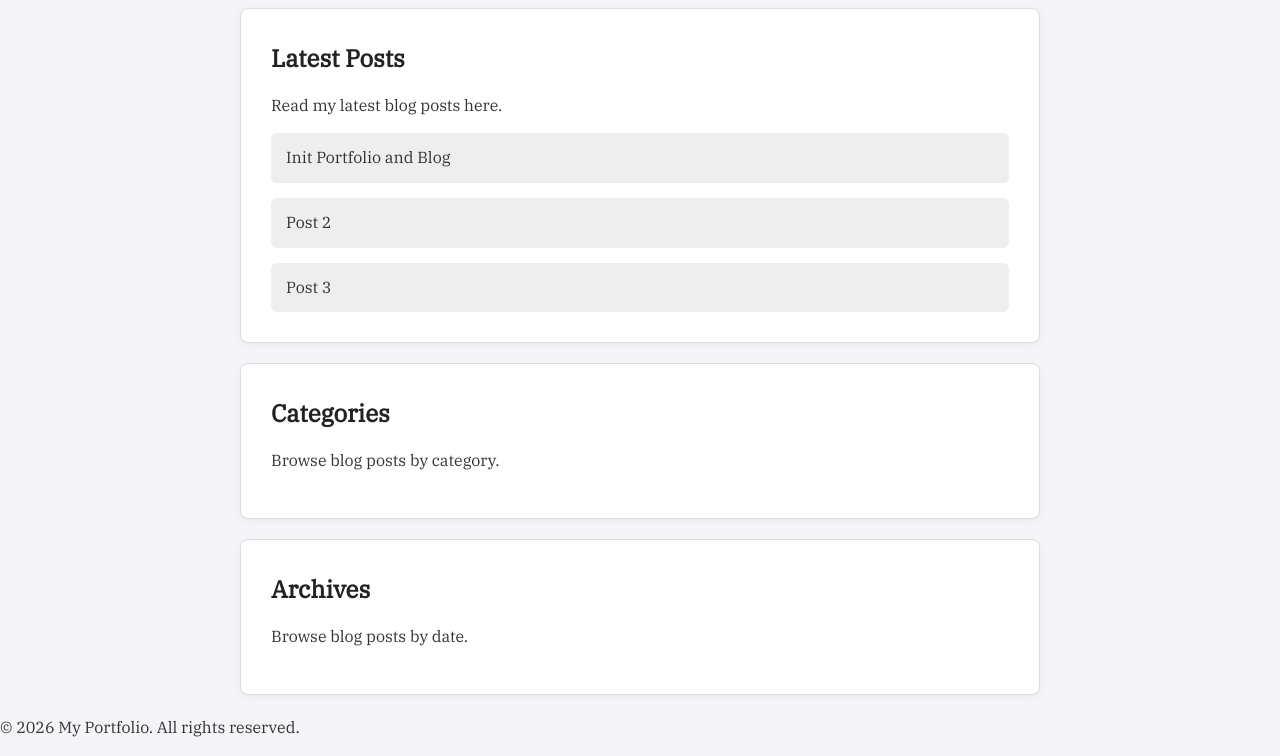
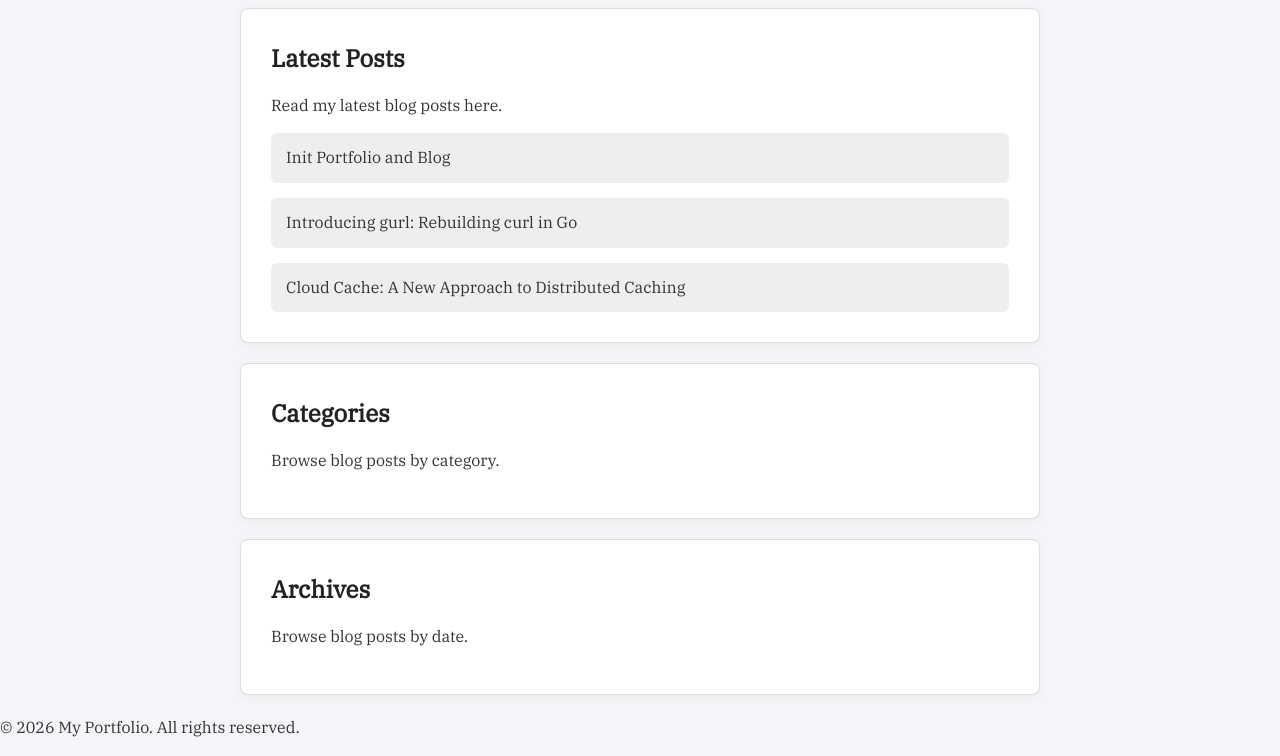
Before and after one commit to PlutoPro/Portfolio, a website: page blog.html in a window 1280 px wide. Shown: the part 158-914 px from the top of the page. Drawn offline with Linux system fonts and the light colour scheme; files whose address does not match are found by name.

Commit message:
added details to blog page posts regarding newest project and the next project coming up.

```diff
--- a/blog.html
+++ b/blog.html
@@ -24,8 +24,8 @@
     <p>Read my latest blog posts here.</p>
     <ul class="latest-posts">
         <li><a href="blog/post_1.html" class="ibm-plex-serif-regular">Init Portfolio and Blog</a></li>
-        <li><a href="blog/post_2.html" class="ibm-plex-serif-regular">Post 2</a></li>
-        <li><a href="blog/post_3.html" class="ibm-plex-serif-regular">Post 3</a></li>
+        <li><a href="blog/post_2.html" class="ibm-plex-serif-regular">Introducing gurl: Rebuilding curl in Go</a></li>
+        <li><a href="blog/post_3.html" class="ibm-plex-serif-regular">Cloud Cache: A New Approach to Distributed Caching</a></li>
     </ul>
 </section>
     <section class="card fascinate-inline-regular">
```
